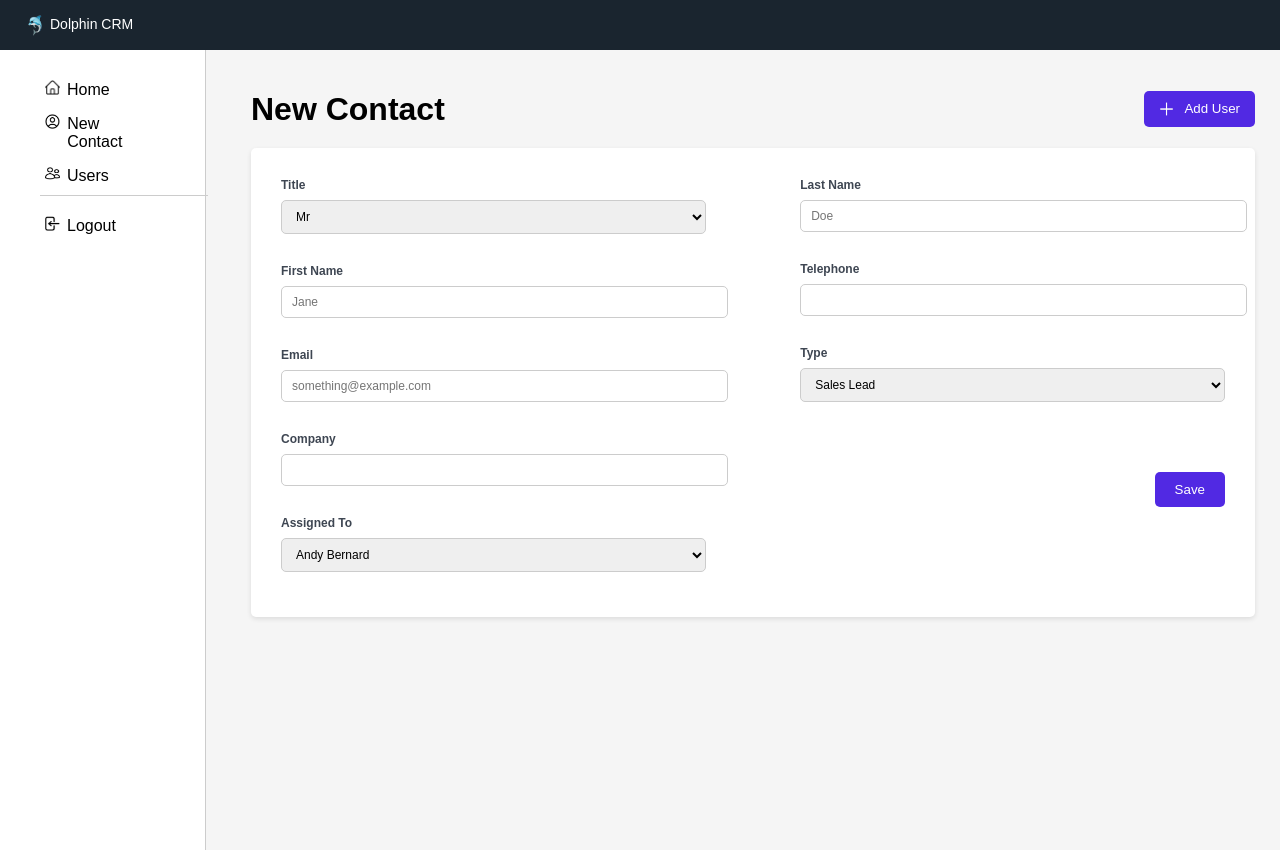
After one commit to xeniqued/info2180-finalproject, a PHP site: page /newuser.html in a window 1280 px wide. The commit adds this page. Run offline with PHP 8.4, Linux system fonts and the light colour scheme.

Commit message:
intermediary updates

```diff
--- /dev/null
+++ b/newuser.html
@@ -0,0 +1,113 @@
+<!DOCTYPE html>
+<html lang="en">
+    <head>
+        <meta charset="UTF-8">
+        <meta name="viewport" content="width=device-width, initial-scale=1.0">
+        <title> Dolphin CRM </title>
+        <link rel="stylesheet" href="styles.css">
+        <script src="view-users.js" defer ></script>
+    </head>
+    <body>
+         <!-- Header -->
+
+         <header id = "header">
+            <div class = "logo">
+                <img src = "dolphin.png" alt = "Dolphin Logo" width = "30px" height = "25px" align = "center">Dolphin CRM
+            </div>
+        </header>
+
+        <div class="flex-container">
+
+            <!-- Adding the left side Navigation -->
+            <aside class = "menu">
+                <nav>
+                    <ul>
+                        <!-- Adding the page links to the menu  -->
+                        <li> <a href="#"> <img src = "home.png" alt = "Home" width=" 15px" height = "15px"> Home </a> </li>
+                        <li> <a href = "#"> <img src=" new_contact.png" alt = "New Contact" width=" 16px" height = "15px"> New Contact </a></li>
+                        <li> <a href = "#"> <img src = "users.png" alt = "Users" width=" 15px" height = "15px"> Users </a></li>
+                        <hr id = "line">
+                        <li> <a href = "#"> <img src = "logout.png" alt = "Logout" width=" 15px" height = "15px"> Logout </a></li>
+
+                    </ul>
+                </nav>
+
+            </aside>
+
+            <!-- Adding the main page content -->
+            <div class = "main-content">
+                <!--  Headers for the dashboard -->
+                <div class = "header-main">
+                    <h1> New Contact </h1>
+                    <button class = "add-user"> <img src = "plus.png" alt = "Add User" width = "15px" height = "16px" align="center"> &nbsp; Add User </button>
+                </div>
+
+                <!-- Adding the data section  -->
+                <div class = "data-section">
+
+                    <!-- Left side form items -->
+                    <form class = "form-container">
+                        <div class = "form-left">
+                            <label> Title
+                                    <select id = "select" name = "title" required>
+                                        <option value = "Mr"> Mr </option>
+                                        <option value = "Ms"> Ms </option>
+                                        <option value = "Mrs"> Mrs </option>
+                                    </select>
+                            </label>
+
+                            <label for = "fname"> First Name
+                                <input type = "text" class = "fname" placeholder = "Jane" required>
+                            </label>
+
+                            <label for = "email">Email
+                                <input type = "email" id = "email" placeholder = "something@example.com" required>
+                            </label>
+
+                            <label for = "company">Company
+                                <input type = "text" id = "company" required>
+                            </label>
+
+                            <label for = "assigned">Assigned To
+                                <select id = "assigned-select" required>
+                                    <option value = "admin"> Andy Bernard </option>
+                                    <option value = "Jane Doe"> Jane Doe </option>
+                                </select>
+                            </label>
+                        </div>
+
+
+
+
+                        <!-- Right side form items -->
+                        <div class = "form-right">
+                            <label for = "lname" >Last Name
+                                <input type = "text" id = "lname" placeholder = "Doe" required>
+                            </label>
+
+                            <label for = "phone">Telephone
+                                <input type = "tel" id = "phone"  required>
+                            </label>
+
+                            <label for = "type" >Type
+                                <select id = "type-select" name = "type" required>
+                                    <option value = "Sales Lead"> Sales Lead </option>
+                                    <option value = "Support"> Support </option>
+                                </select>
+                            </label>
+
+                    </form>
+
+                    <!-- Adding the save button -->
+                    <div id = "save-button">
+                        <button class = "save"> Save </button>
+                    </div>
+
+                </div>
+
+            </div>
+
+        </div>
+
+    </body>
+</html>
--- a/styles.css
+++ b/styles.css
@@ -61,7 +61,14 @@ li img{
 
 .menu li{
     margin: 5px;
-    padding-right: 20px;
+    padding-right: 90px;
+}
+
+#line{
+    border: none;
+    border-top: 1px solid #ccc;
+    margin-right: 10px;
+    margin-left: 0px;
 }
 
 /* Styling the navigation links text */
@@ -125,7 +132,7 @@ li img{
 }
 
 /* Styling the add contact button when hovering */
-.add-contact:hover{
+.add-user:hover{
     background-color: #48377d;
     color: white;
 }
@@ -137,63 +144,62 @@ li img{
     background-color: #FFFFFF;
     border-radius: 5px;
     box-shadow: 0 2px 5px rgba(0, 0, 0, 0.1);
-  color: #5129e3;
+    padding: 30px;
 }
 
+/* Styling the user form */
+.form-container{
+    display: flex;
+    justify-content: space-between;
+}
 
-/* Table */
-
-.data-table-section {
+.form-left,
+.form-right{
     display: flex;
     flex-direction: column;
-    width: calc(100%-40px);
-    padding: 20px;
-    overflow-x: auto;
-    border-radius: 10px;
-
+    width: 45%;
+    gap: 15px;
 }
 
-.data-table {
-    width: 100%;
-    border-spacing: 0;
-    border-collapse: separate;
-    border: 2px solid rgba(0, 0, 0, 0.1);
-    border-radius: 5px;
-    background-color: white;
-    table-layout: auto;
-    box-shadow: 0 1px 5px rgba(0, 0, 0, 0.1);
-
+label{
+    font-size: 12px;
+    font-family: Arial, Helvetica, sans-serif;
+    font-weight: bold;
+    color: #3e4652;
+    margin-bottom: 5px;
 }
 
-.data-table th,
-.data-table td {
-    padding: 14px;
-    text-align: left;
-    border-bottom: 1px solid #ddd;
-    word-wrap: break-word;
+input,
+select{
+    width: 100%;
+    padding: 8px 10px;
+    margin-top: 8px;
+    border: 1px solid #ccc;
+    border-radius: 5px;
+    font-size: 12px;
+    font-family: Arial, Helvetica, sans-serif;
+    color: black;
+    margin-bottom: 10px;
 }
 
-
-#name{
-    font-family: Arial, Helvetica, sans-serif;
-    font-weight: bold;
-    color: black;
-    text-align: left;
+#save-button{
+    display: flex;
+    justify-content: flex-end;
+    margin-top: 20px;
 }
 
-#row-format{
-    font-family: Arial, Helvetica, sans-serif;
-    font-weight: normal;
-    color: #717374;
-    text-align: left;
+button.save{
+    background-color: #5129e3;
+    color: white;
+    border: none;
+    padding: 10px 20px;
+    border-radius: 5px;
+    cursor: pointer;
+    align-self: flex-end;
+    margin-top: 20px;
 }
 
-
-.data-table th {
-    background-color: #f4f4f4;
-    flex: 1;
-    font-family: Arial, Helvetica, sans-serif;
-    font-size: 16px;
-    font-weight: bold;
-    color: black;
+button.save:hover{
+    background-color: #48377d;
+    color: white;
 }
```
Also changed, not shown: users.html (deleted, +0 -113 lines), new-users.js (renamed from view-users.js).
